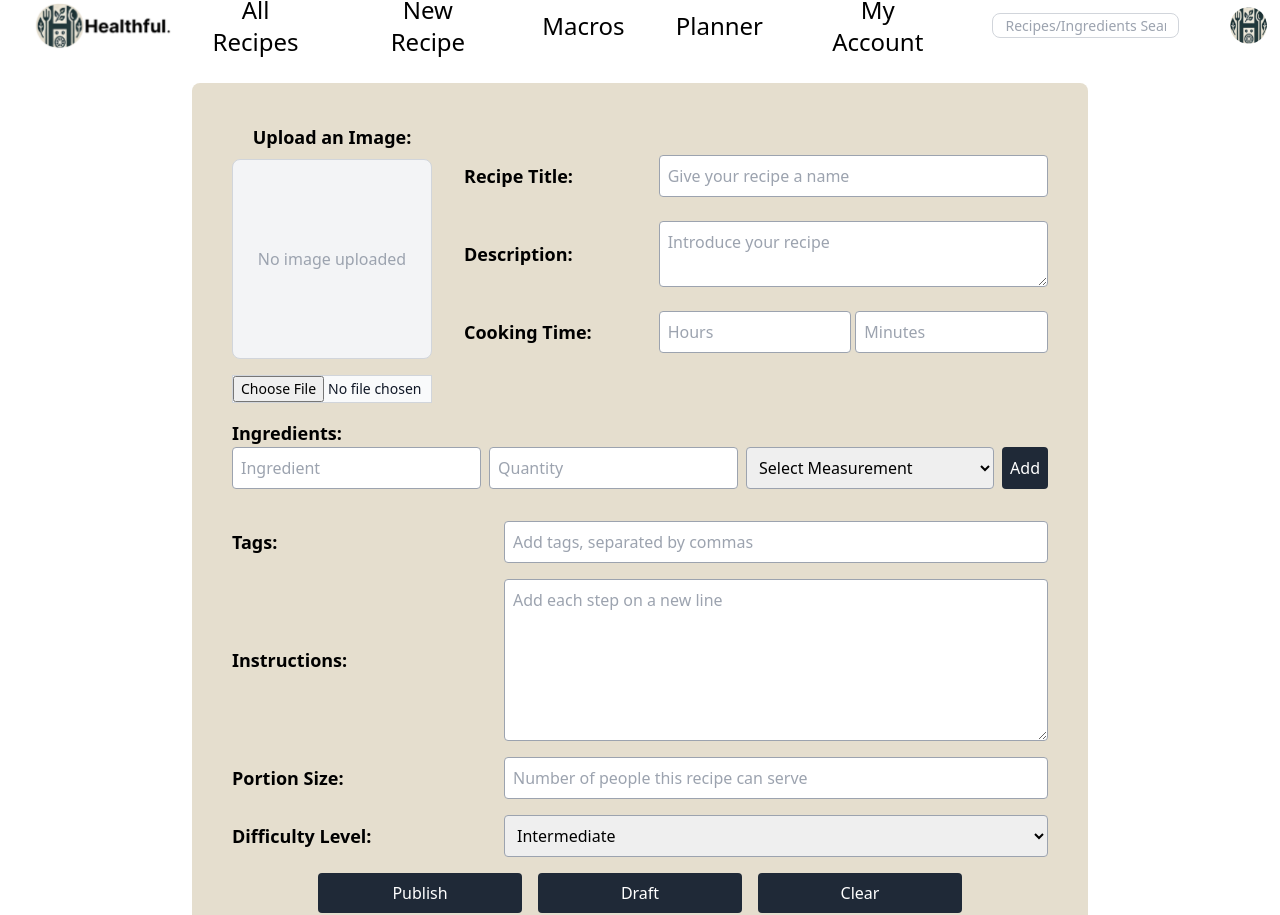
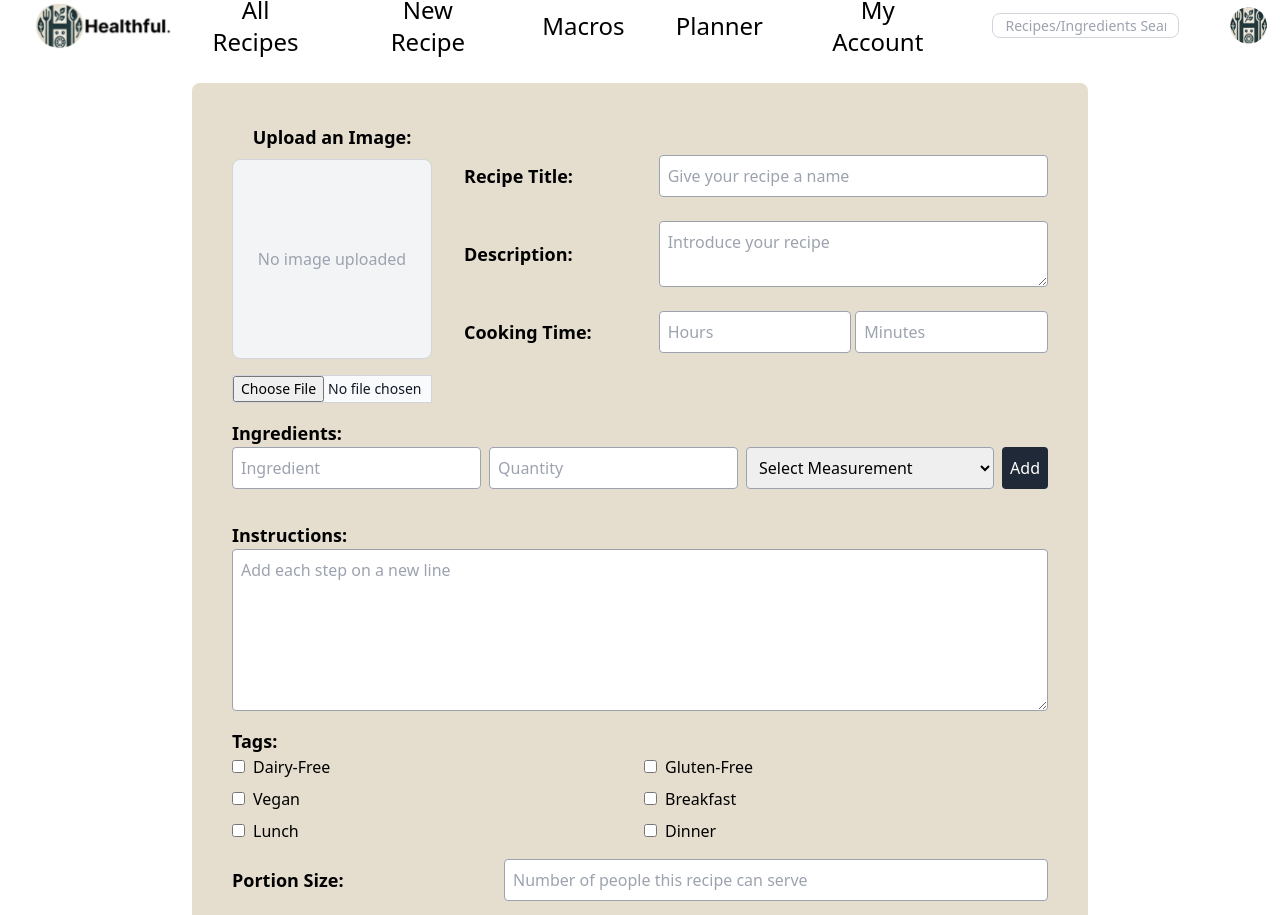
Before and after one commit to itsharryb13/Healthfull, a Next.js app: page /NewRecipePage in a window 1280 px wide. Shown: the top 915 px of the page. Built offline with nearby package versions, Linux system fonts and the light colour scheme.

Commit message:
changes to new recipe form

```diff
--- /dev/null
+++ b/app/AllRecipesPage/page.tsx
@@ -0,0 +1,14 @@
+import { NavBarH } from "../components/Shared/NavbarH";
+import AllRecipes from "../components/AllRecipe/AllRecipes";
+import { Footer } from "../components/Shared/Footer";
+
+const AllRecipePage  = () => {
+    return (
+        <div>
+          <NavBarH/>
+          <AllRecipes/>
+          <Footer/>
+        </div>
+    );
+   };
+   export default AllRecipePage;
--- a/app/components/AllRecipe/AllRecipes.tsx
+++ b/app/components/AllRecipe/AllRecipes.tsx
@@ -102,13 +102,12 @@ export default function AllRecipes() {
          </div>
 
 
-         <div className="recipe-cards grid grid-cols-4 gap-10">
+         <div className="recipe-cards grid grid-cols-3 gap-10">
            {loading ? (
              <p>Loading recipes...</p>
            ) : filteredRecipes.length > 0 ? (
              filteredRecipes.map((recipe) => (
                <RecipeCard
-                 id={recipe.id}
                  key={recipe.id}
                  name={recipe.recipeName}
                  imageUrl={recipe.imagePreview}
--- a/app/components/NewRecipe/NewRecipeForm.tsx
+++ b/app/components/NewRecipe/NewRecipeForm.tsx
@@ -16,7 +16,7 @@ export default function NewRecipeForm() {
  const [measurement, setMeasurement] = useState('Select Measurement');
  const [quantity, setQuantity] = useState('');
  const [instructions, setInstructions] = useState('');
- const [tags, setTags] = useState('');
+ const [tags, setTags] = useState<string[]>([]);
  const [portionSize, setPortionSize] = useState('');
  const [difficulty, setDifficulty] = useState('Intermediate');
  const [ingredientsList, setIngredientsList] = useState<string[]>([]);
@@ -31,9 +31,6 @@ export default function NewRecipeForm() {
    ingredients: '',
    portionSize: ''
  });
-
-
-
 
  const validateForm = (recipeStatus: string) => {
    const newErrors: any = {};
@@ -191,6 +188,15 @@ export default function NewRecipeForm() {
    }
  };
 
+ const handleTagChange = (event: React.ChangeEvent<HTMLInputElement>) => {
+  const { value, checked } = event.target;
+  if (checked) {
+    setTags([...tags, value]); // Add tag to array if checked
+  } else {
+    setTags(tags.filter(tag => tag !== value)); // Remove tag from array if unchecked
+  }
+};
+
 
  // clear all fields
  const handleCancel = () => {
@@ -202,7 +208,7 @@ export default function NewRecipeForm() {
    setMeasurement('Select Measurement');
    setQuantity('');
    setInstructions('');
-   setTags('');
+   setTags([]);
    setPortionSize('');
    setDifficulty('Intermediate');
    setIngredientsList([]);
@@ -338,21 +344,7 @@ export default function NewRecipeForm() {
        </div>
      </div>
 
-
-     <div className='flex items-center'>
-       <label className='w-1/3 text-lg font-semibold'>Tags:</label>
-       <input
-         className='flex-1 p-2 border rounded border-gray-400'
-         placeholder="Add tags, separated by commas"
-         value={tags}
-         onChange={(e) => setTags(e.target.value)}
-       />
-     </div>
-
-
-
-
-     <div className='flex items-center'>
+     <div className='flex flex-col'>
        <label className='w-1/3 text-lg font-semibold'>Instructions:</label>
        <textarea
         className='flex-1 p-2 border rounded border-gray-400'
@@ -362,6 +354,74 @@ export default function NewRecipeForm() {
         rows={6}
       />
      </div>
+
+      {/* Tags Checkboxes */}
+      <div className='flex flex-col '>
+        <label className='text-lg font-semibold'>Tags:</label>
+        <div className='grid grid-cols-2 gap-2'>
+          <label>
+            <input
+              type="checkbox"
+              value="Dairy-Free"
+              onChange={handleTagChange}
+              checked={tags.includes("Dairy-Free")}
+              className='mr-2'
+            />
+            Dairy-Free
+          </label>
+          <label>
+            <input
+              type="checkbox"
+              value="Gluten-Free"
+              onChange={handleTagChange}
+              checked={tags.includes("Gluten-Free")}
+              className='mr-2'
+            />
+            Gluten-Free
+          </label>
+          <label>
+            <input
+              type="checkbox"
+              value="Vegan"
+              onChange={handleTagChange}
+              checked={tags.includes("Vegan")}
+              className='mr-2'
+            />
+            Vegan
+          </label>
+          <label>
+            <input
+              type="checkbox"
+              value="Breakfast"
+              onChange={handleTagChange}
+              checked={tags.includes("Breakfast")}
+              className='mr-2'
+            />
+            Breakfast
+          </label>
+          <label>
+            <input
+              type="checkbox"
+              value="Lunch"
+              onChange={handleTagChange}
+              checked={tags.includes("Lunch")}
+              className='mr-2'
+            />
+            Lunch
+          </label>
+          <label>
+            <input
+              type="checkbox"
+              value="Dinner"
+              onChange={handleTagChange}
+              checked={tags.includes("Dinner")}
+              className='mr-2'
+            />
+            Dinner
+          </label>
+        </div>
+      </div>
+
 
 
       <div className='flex items-center'>
--- a/app/components/Recipe Card/ReciepeCard.tsx
+++ b/app/components/Recipe Card/ReciepeCard.tsx
@@ -4,7 +4,6 @@ import saveButton from "../../public/save-button.svg";
 import removeButton from "../../public/remove.svg";
 
 interface RecipeCardProps {
- id: string; // Recipe ID
  name?: string; // Name of the recipe
  imageUrl?: string; // URL of the recipe image
  description?: string; // Description of the recipe
--- a/app/components/Shared/NavbarH.tsx
+++ b/app/components/Shared/NavbarH.tsx
@@ -26,7 +26,7 @@ export function NavBarH() {
             {/* Menu Buttons */}
             <div className="flex gap-x-[6vw] md:gap-x-[4vw] md:text-2xl items-center">
 
-                <Link href="../AllRecipe">
+                <Link href="../AllRecipesPage">
                     <button className="btn-nav hover:underline">All Recipes</button>
                 </Link>
 
--- a/app/components/Sign ( Register and reset password)/SignInBox.tsx
+++ b/app/components/Sign ( Register and reset password)/SignInBox.tsx
@@ -5,6 +5,8 @@ import { auth } from '../../../firebaseConfig';
 import Link from "next/link";
 import React, { useRef, useState } from 'react';
 import { useRouter } from 'next/router';
+import { FontAwesomeIcon } from '@fortawesome/react-fontawesome';
+import { faEye, faEyeSlash } from '@fortawesome/free-solid-svg-icons';
 
 export function SignInBox() {
   const inputUserRef = useRef<HTMLInputElement>(null);
@@ -81,7 +83,7 @@ export function SignInBox() {
             onClick={() => setShowPassword(!showPassword)} // Toggle password visibility
             className='ml-2 text-[#2c2c2c] hover:text-[#1e1e1e]'
           >
-            {showPassword ? "Hide" : "Show"}
+           <FontAwesomeIcon icon={showPassword ? faEyeSlash : faEye} />
           </button>
         </div>
       </div>
--- a/package.json
+++ b/package.json
@@ -9,6 +9,8 @@
     "lint": "next lint"
   },
   "dependencies": {
+    "@fortawesome/free-solid-svg-icons": "^6.6.0",
+    "@fortawesome/react-fontawesome": "^0.2.2",
     "@radix-ui/react-dropdown-menu": "^2.1.2",
     "@radix-ui/react-hover-card": "^1.1.2",
     "@radix-ui/react-icons": "^1.3.0",
```
Also changed, not shown: 1 other file (tests, documents, lock files or other folders).
